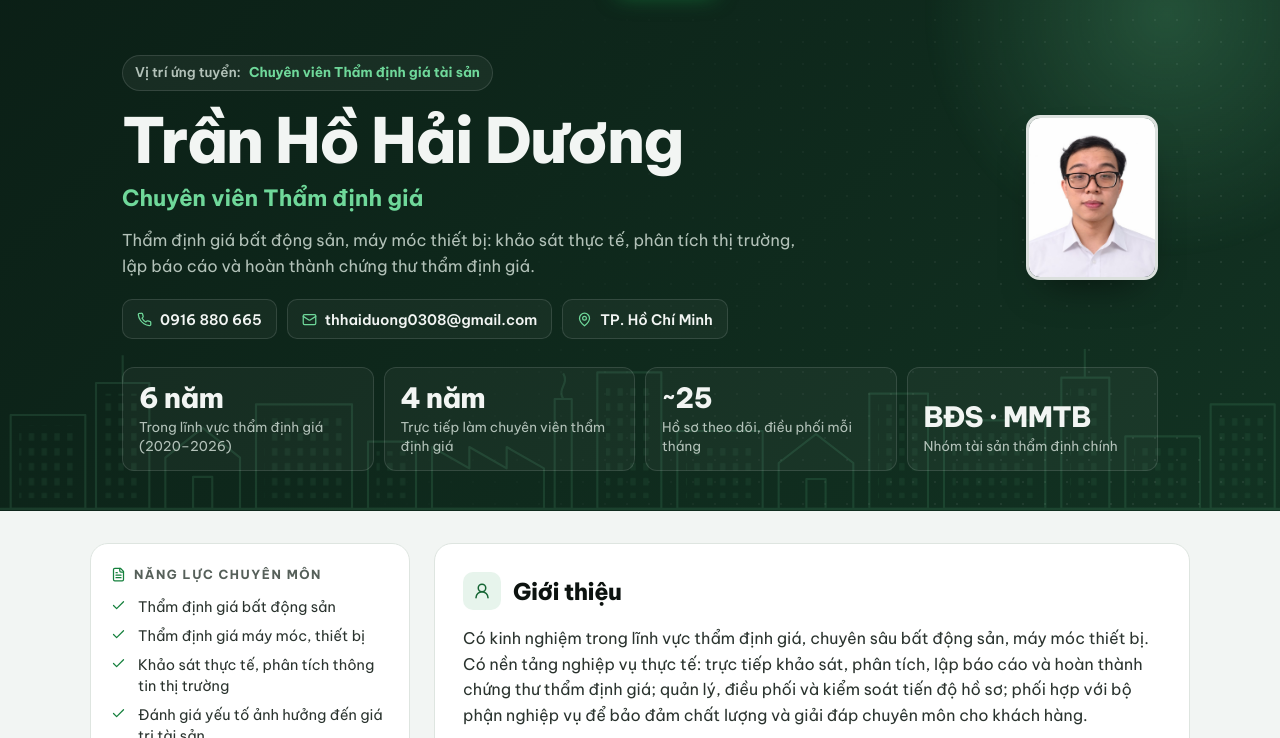
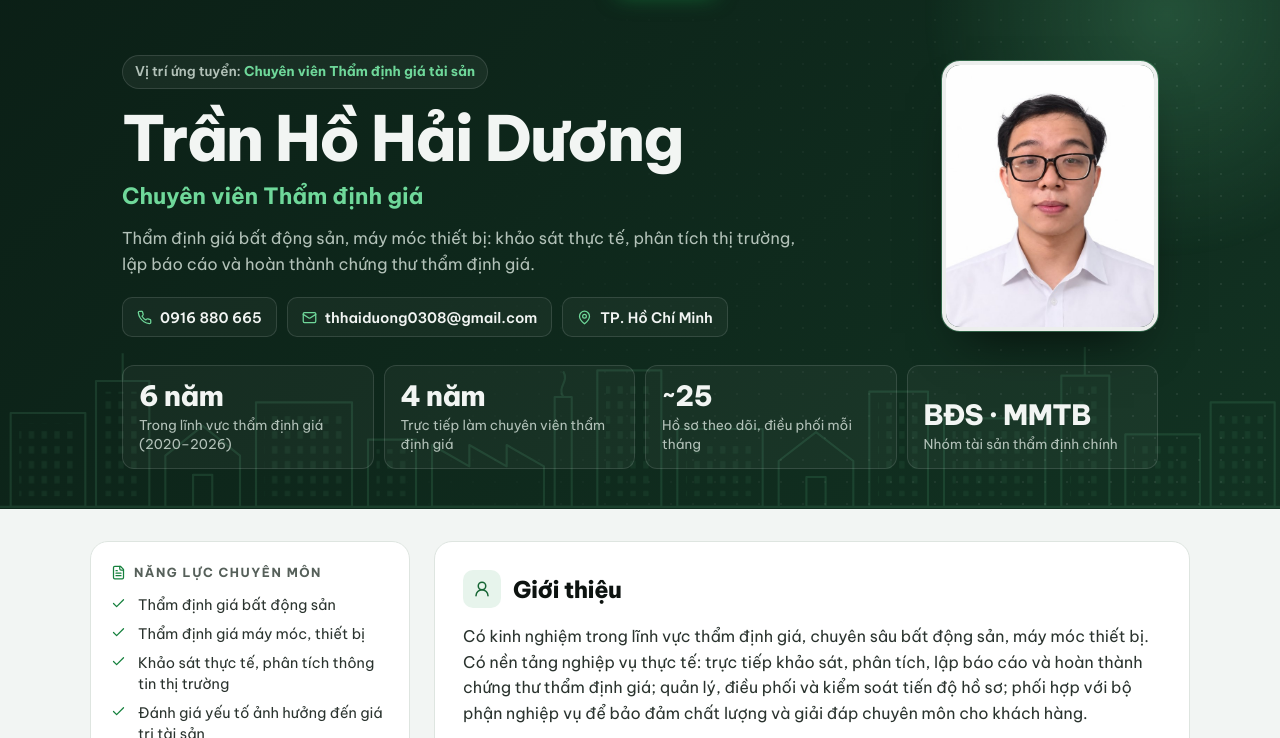
Before and after one commit to Doria1411/tran-ho-hai-duong, a plain HTML site: page tham-dinh-gia/index.html in a window 1280 px wide. Shown: the part 57-795 px from the top of the page. Drawn offline with Linux system fonts and the light colour scheme.

Commit message:
Appraisal CV: larger portrait
- Photo 216px wide on desktop, 190px on tablet, 150px stacked above
  the name on phones; 118px in the one-page PDF
- The "Vị trí ứng tuyển" pill wraps as one line of text on small screens

Co-Authored-By: Claude Opus 5.5 <noreply@anthropic.com>

```diff
--- a/tham-dinh-gia/index.html
+++ b/tham-dinh-gia/index.html
@@ -94,8 +94,17 @@
     }
     .head__grid { display: grid; grid-template-columns: minmax(0, 1fr); gap: 28px; align-items: center; }
     .head__grid > * { min-width: 0; }
-    .head.has-photo .head__grid { grid-template-columns: minmax(0, 1fr) 132px; }
-    .apply { display: inline-flex; align-items: center; gap: 8px; margin: 0; padding: 6px 12px; border-radius: 999px; border: 1px solid var(--head-line); background: rgba(255, 255, 255, .05); font-size: 13.5px; font-weight: 600; color: var(--on-head-muted); }
+    .head.has-photo .head__grid { grid-template-columns: minmax(0, 1fr); }
+    .head.has-photo .photo { order: -1; width: 150px; }
+    @media (min-width: 640px) {
+      .head.has-photo .head__grid { grid-template-columns: minmax(0, 1fr) 190px; gap: 36px; }
+      .head.has-photo .photo { order: 0; width: 190px; }
+    }
+    @media (min-width: 980px) {
+      .head.has-photo .head__grid { grid-template-columns: minmax(0, 1fr) 216px; gap: 48px; }
+      .head.has-photo .photo { width: 216px; }
+    }
+    .apply { display: inline-block; margin: 0; padding: 6px 12px; line-height: 1.45; border-radius: 999px; border: 1px solid var(--head-line); background: rgba(255, 255, 255, .05); font-size: 13.5px; font-weight: 600; color: var(--on-head-muted); }
     .apply b { color: var(--accent-on-head); font-weight: 700; }
     .head h1 { margin: 16px 0 6px; font-size: clamp(2.3rem, 6vw, 3.9rem); font-weight: 800; line-height: 1.1; letter-spacing: -.03em; }
     .title { margin: 0 0 10px; font-size: clamp(1.1rem, 2vw, 1.4rem); font-weight: 700; color: var(--accent-on-head); }
@@ -104,7 +113,7 @@
     .contact-line a, .contact-line span { display: inline-flex; align-items: center; gap: 8px; min-height: 40px; padding: 0 14px; border-radius: 10px; border: 1px solid var(--head-line); background: rgba(255, 255, 255, .04); font-size: 14.5px; font-weight: 600; text-decoration: none; transition: background-color .2s, border-color .2s; }
     .contact-line a:hover { background: rgba(255, 255, 255, .1); border-color: rgba(255, 255, 255, .35); }
     .contact-line .icon { color: var(--accent-on-head); }
-    .photo { display: none; width: 132px; aspect-ratio: 4 / 5; border-radius: 14px; overflow: hidden; border: 3px solid rgba(255, 255, 255, .85); box-shadow: 0 20px 40px -20px rgba(0, 0, 0, .6); }
+    .photo { display: none; width: 150px; aspect-ratio: 4 / 5; border-radius: 18px; overflow: hidden; border: 4px solid rgba(255, 255, 255, .92); box-shadow: 0 0 0 1px rgba(111, 216, 154, .35), 0 26px 50px -24px rgba(0, 0, 0, .75); }
     .head.has-photo .photo { display: block; }
     .photo img { width: 100%; height: 100%; object-fit: cover; }
 
@@ -206,8 +215,8 @@
       .head { padding: 14px 16px 14px; border-radius: 10px; background: linear-gradient(135deg, var(--head-1), var(--head-2)) !important; }
       .head::before { display: none; }
       .skyline { height: 110px; opacity: .1 !important; animation: none !important; }
-      .head.has-photo .head__grid { grid-template-columns: minmax(0, 1fr) 92px; gap: 16px; }
-      .photo { width: 92px; border-width: 2px; }
+      .head.has-photo .head__grid { grid-template-columns: minmax(0, 1fr) 118px; gap: 18px; }
+      .head.has-photo .photo { order: 0; width: 118px; border-width: 3px; border-radius: 12px; box-shadow: none; }
       .apply { padding: 3px 9px; font-size: 10.5px; }
       .head h1 { margin: 6px 0 2px; font-size: 26px; }
       .title { margin: 0 0 4px; font-size: 14px; }
```
Also changed, not shown: 1 other file.
